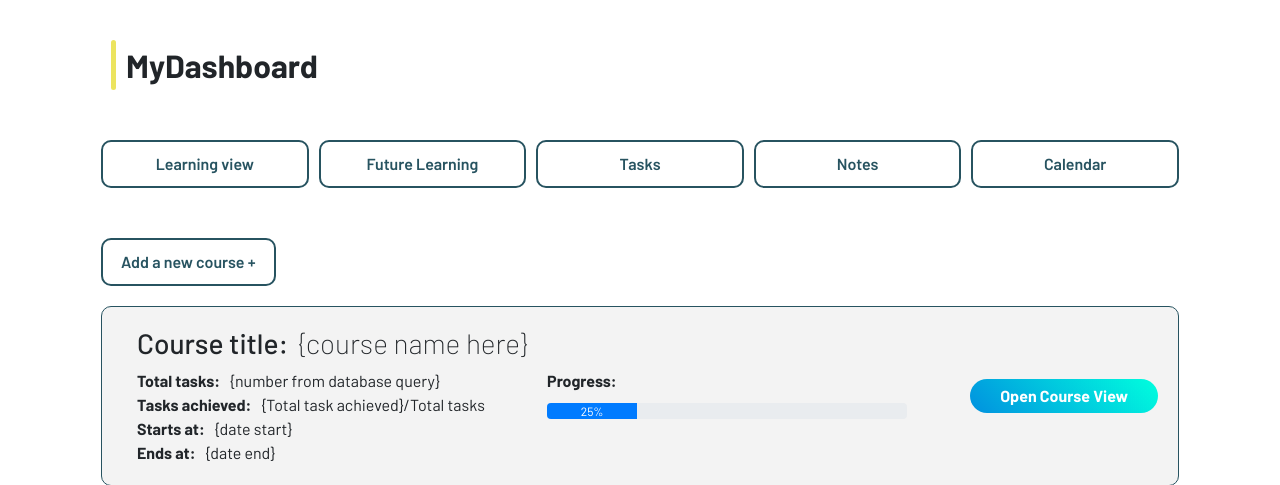
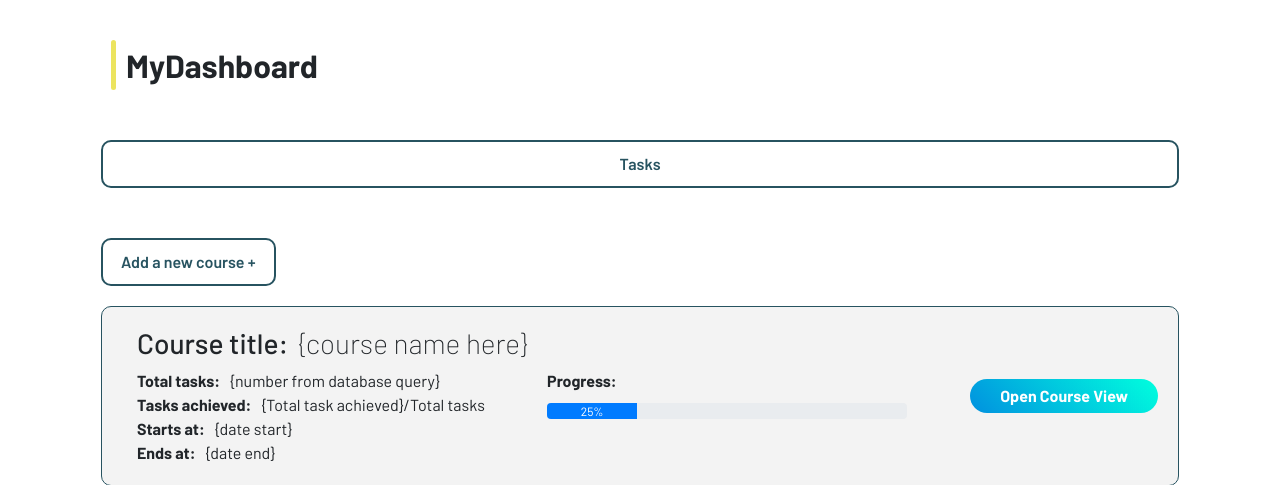
Before and after one commit to devmike93/MyLearnLobby, a Python web app: template flask_web_app/templates/dashboard.html in a window 1280 px wide. Shown: the part 124-609 px from the top of the page. Run offline with Jinja, Linux system fonts and the light colour scheme; the template is opened without the code that fills it, so the values that code supplies are empty; some libraries are stand-ins or nearby versions.

Commit message:
remove notes/learning view/calander button #1

```diff
--- a/flask_web_app/templates/dashboard.html
+++ b/flask_web_app/templates/dashboard.html
@@ -78,15 +78,15 @@
           </div>
         </div>
         <div class="menu">
-          <button class="menu-button" id="learningViewBtn">
+          <!-- <button class="menu-button" id="learningViewBtn">
             Learning view
-          </button>
-          <button class="menu-button" id="futureLearningBtn">
+          </button> -->
+          <!-- <button class="menu-button" id="futureLearningBtn">
             Future Learning
-          </button>
+          </button> -->
           <button class="menu-button" id="tasksBtn">Tasks</button>
-          <button class="menu-button" id="notesBtn">Notes</button>
-          <button class="menu-button" id="notesBtn">Calendar</button>
+          <!-- <button class="menu-button" id="notesBtn">Notes</button> -->
+          <!-- <button class="menu-button" id="notesBtn">Calendar</button> -->
         </div>
 
         <button class="menu-button" id="addCourseBtn">
```
